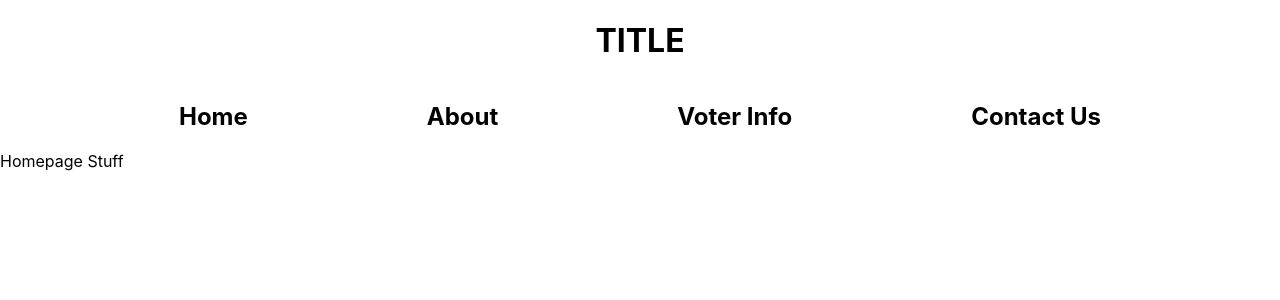
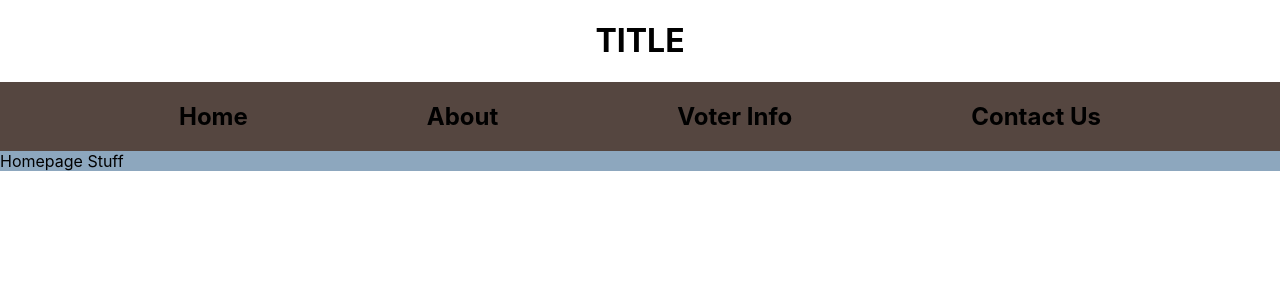
Before and after one commit to walanpat/BeInformedNC, a React (Create React App) app in the folder my-app/: page / in a window 1280 px wide. Shown: the top 300 px of the page. Built offline with nearby package versions, Linux system fonts and the light colour scheme.

Commit message:
HomepageTest

```diff
--- a/my-app/src/App.css
+++ b/my-app/src/App.css
@@ -5,4 +5,8 @@
 .headerBar{
     display:flex;
     justify-content: space-evenly;
+    background-color: #554640
 }
+.homepagetest{
+    background-color: #8da7be
+}
--- a/my-app/src/App.js
+++ b/my-app/src/App.js
@@ -1,8 +1,7 @@
 import React from "react";
-import logo from "./logo.svg";
+// import logo from "./logo.svg";
 import "./App.css";
 import Homepage from "./pages/Homepage";
-import { BrowserRouter as Router, Switch, Route, Link } from "react-router-dom";
 
 function App() {
   return (
@@ -15,7 +14,6 @@ function App() {
       <h2>Contact Us</h2>
       </span>
       <Homepage/>
-
     </div>
   );
 }
--- a/my-app/src/pages/Homepage.js
+++ b/my-app/src/pages/Homepage.js
@@ -1,10 +1,9 @@
-import { BrowserRouter as Router, Switch, Route, Link } from 'react-router-dom';
 import React from 'react';
 
 
 const Homepage = () =>{
     return (
-        <div>Homepage Stuff</div>
+        <div className='homepagetest'>Homepage Stuff</div>
     );
 }
 
```
